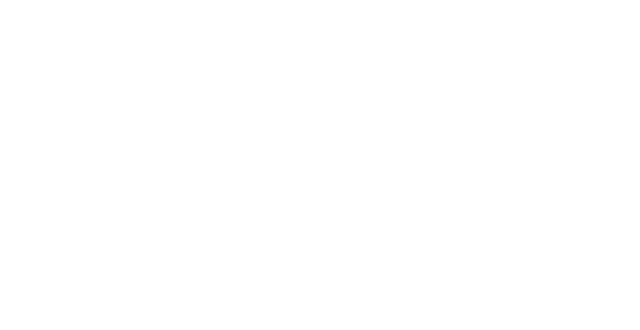
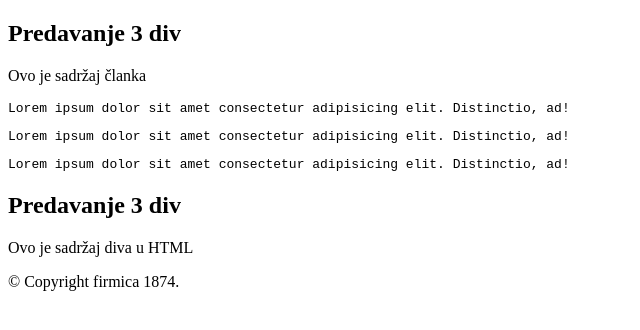
Before and after one commit to rorosean/Predavanje-3, a plain HTML site: page Index.html in a window 1280 px wide. Shown: the whole page, without its empty margins (0-640 px from the left). Drawn offline with Linux system fonts and the light colour scheme.

Commit message:
Index2.html
Bome jesam

```diff
--- a/Index.html
+++ b/Index.html
@@ -6,6 +6,17 @@
     <title>Predavanje 3</title>
 </head>
 <body>
-
+<section>
+    <h2> Predavanje 3 div</h2>
+    <p> Ovo je sadržaj članka</p>
+    <pre>Lorem ipsum dolor sit amet consectetur adipisicing elit. Distinctio, ad!</pre>
+      <pre>Lorem ipsum dolor sit amet consectetur adipisicing elit. Distinctio, ad!</pre>
+        <pre>Lorem ipsum dolor sit amet consectetur adipisicing elit. Distinctio, ad!</pre>
+</section>
+<div>
+    <h2>Predavanje 3 div</h2>
+    <p>Ovo je sadržaj diva u HTML</p>
+</div>
+    <footer>&copy; Copyright firmica 1874.</footer>
 </body>
 </html>
```
